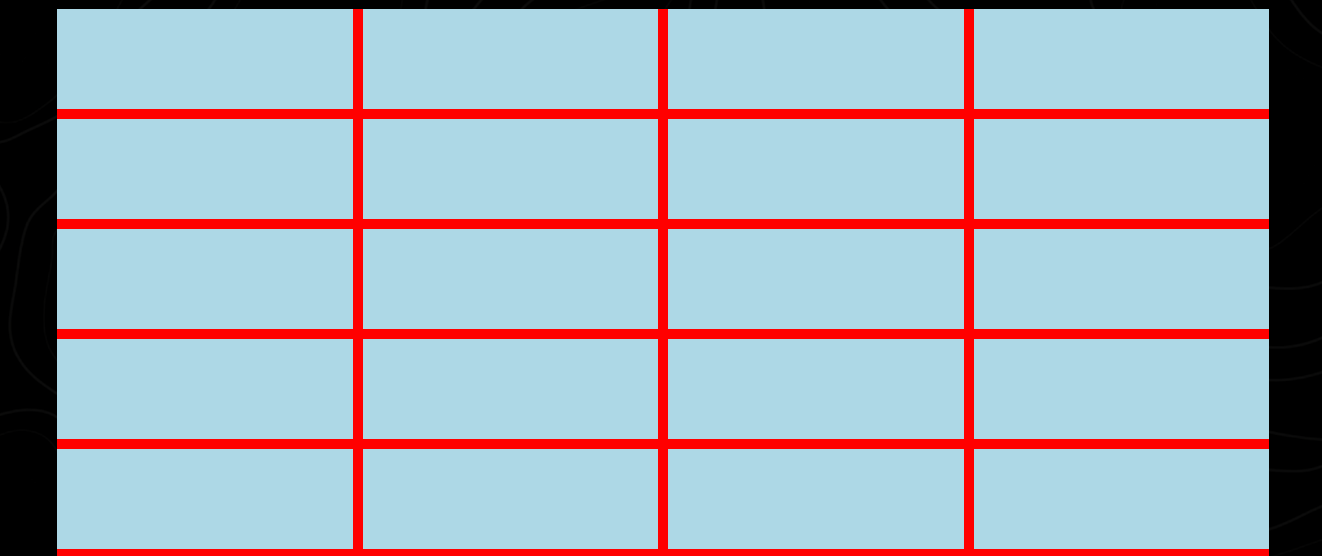
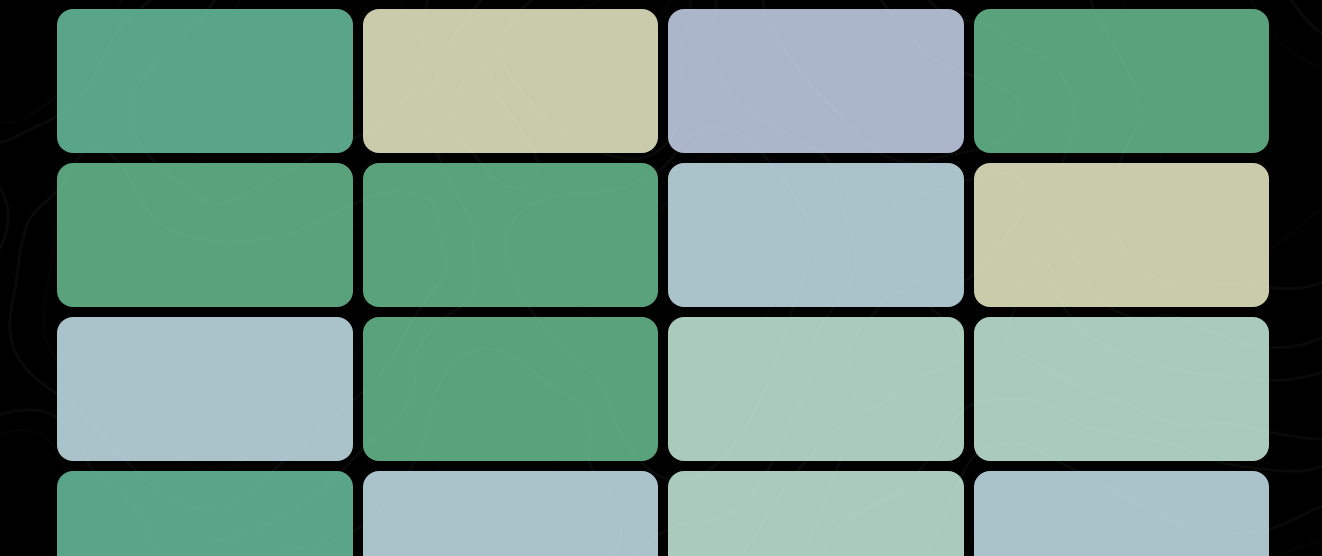
Before and after one commit to thomasperge/Flowly, an Electron app: page src/components/pages/dashboard.html in a window 1400 px wide. Both pictures are taken after a click on the icon 55 px from the left and 221 px from the top of the page. Shown: the part 185-741 px from the top of the page, 78-1400 px from the left. Drawn offline with nearby package versions, Linux system fonts and the light colour scheme.

Commit message:
feat: add random backgroundColor history area

```diff
--- a/src/components/script/dashboard.js
+++ b/src/components/script/dashboard.js
@@ -289,6 +289,16 @@ historyLogoNavbar?.addEventListener('click', () => {
 
     dashboardContainer.style.display = "none"
     premiumContainer.style.display = "none"
+
+    let history = document?.querySelectorAll('.sous-container')
+    console.log(history.length);
+
+    for (let i = 0; i < history.length; i++) {
+        var randomColor = Math.round(Math.random() * 5) + 1
+        console.log(randomColor);
+        history[i].classList.add(`HistoryColor-${randomColor}`)
+    }
+
 })
 diamondLogoNavbar?.addEventListener('click', () => {
     // Logo
--- a/src/components/style/style.css
+++ b/src/components/style/style.css
@@ -142,6 +142,7 @@ input[type="date"]::-webkit-input-placeholder {
     color: #6f6c6b;
 }
 
+/* Stats Color */
 .StatsColor-1 {
     background-color: #d3e1fa;
 }
@@ -159,6 +160,26 @@ input[type="date"]::-webkit-input-placeholder {
 }
 .StatsColor-6 {
     background-color: #6fcaab;
+}
+
+/* History Color */
+.HistoryColor-1 {
+    background-color: #d3e1facf;
+}
+.HistoryColor-2 {
+    background-color: #d2f1f9cf;
+}
+.HistoryColor-3 {
+    background-color: #d2f9e7cf;
+}
+.HistoryColor-4 {
+    background-color: #f8fad2cf;
+}
+.HistoryColor-5 {
+    background-color: #6EC898cf;
+}
+.HistoryColor-6 {
+    background-color: #6fcaabcf;
 }
 
 /* =========== Main Container =========== */
@@ -1246,12 +1267,11 @@ input[type="date"]::-webkit-input-placeholder {
     color: white;
     font-size: 2.5vh;
     font-family: "GothamBold";
-    background-color: red;
 }
 
 .sous-container {
-    height: 100px;
-    background-color: lightblue;
+    border-radius: 16px;
+    height: 18vh;
 }
 
 
```
